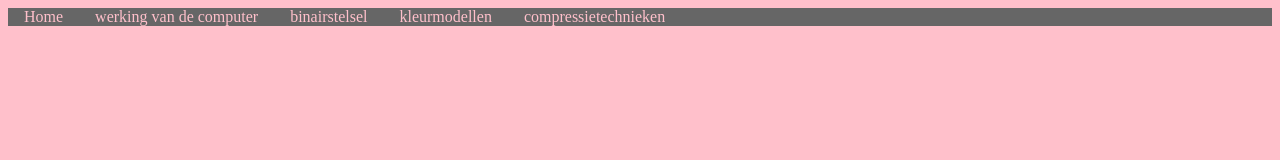
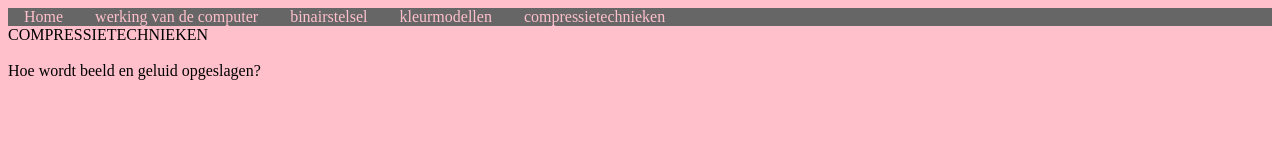
Before and after one commit to Chloe1804/Chloe1804.github.io, a plain HTML site: page compressietechnieken.html in a window 1280 px wide. Drawn offline with Linux system fonts and the light colour scheme.

Commit message:
Hoofdletters

```diff
--- a/compressietechnieken.html
+++ b/compressietechnieken.html
@@ -16,3 +16,8 @@
           <li><a href="compressietechnieken.html">compressietechnieken</a></li>
 
      </ul>
+     COMPRESSIETECHNIEKEN
+     <br>
+     <br>
+     Hoe wordt beeld en geluid opgeslagen?
+     <br>
```
